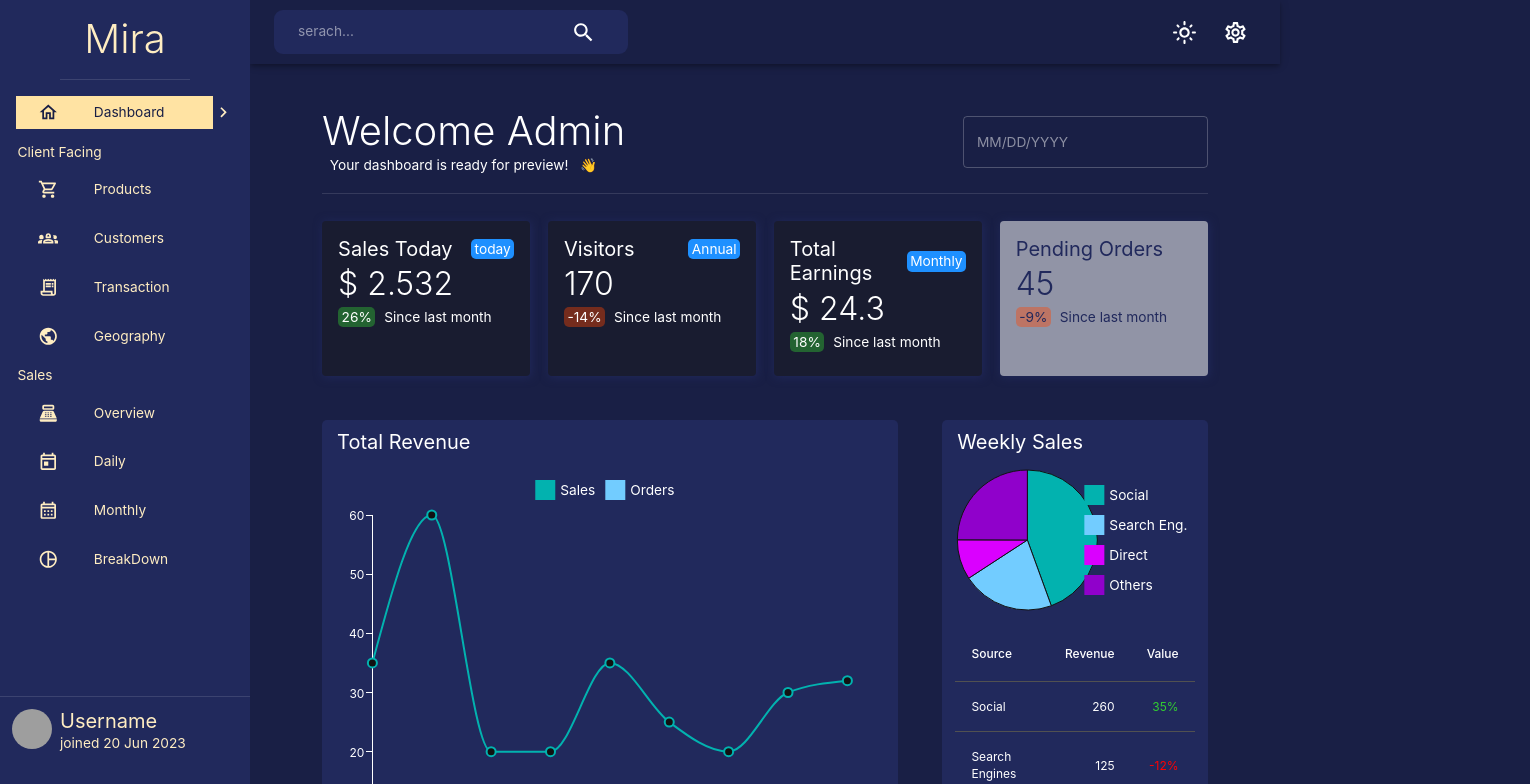
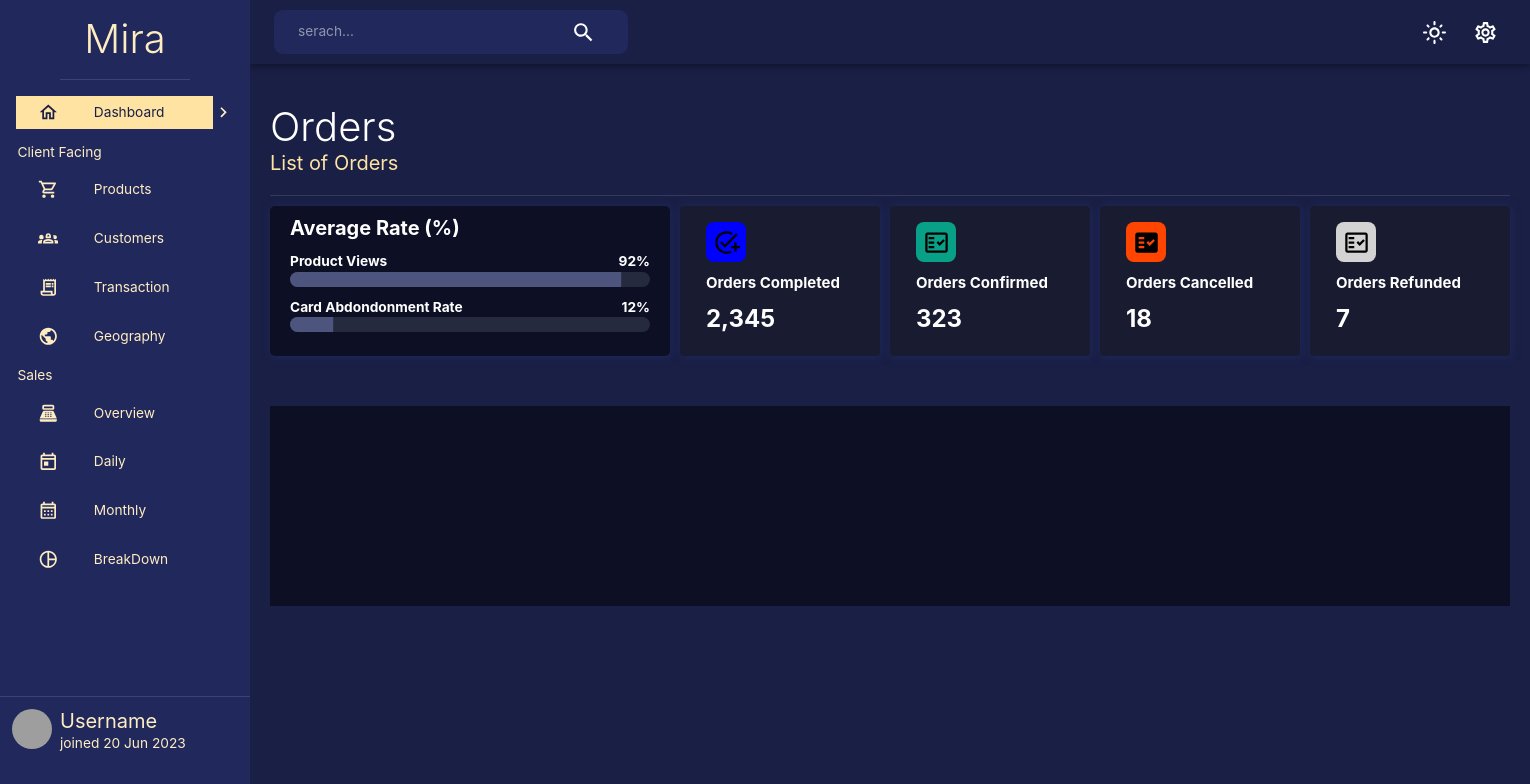
Before and after one commit to navneetthakor/miraadmin-app, a React (Create React App) app: page /Overview in a window 1280 px wide. Shown: the top 784 px of the page, 1530 px wide, since content can reach past the window. Built offline with nearby package versions, Linux system fonts and the light colour scheme; no server answers; grey boxes are pictures that could not be loaded.

Commit message:
sample Order.js completed

```diff
--- a/src/App.js
+++ b/src/App.js
@@ -22,6 +22,7 @@ import Transactions from "./scens/Transactions.js";
 import AddProduct from "./scens/AddProduct.js";
 import UpdateProduct from "./scens/UpdateProduct.js"
 import Products2 from "./scens/Products2.js";
+import Orders from "./scens/Orders.js"
 
 // ------------ Main Function -------------
 function App() {
@@ -41,6 +42,7 @@ function App() {
         <Route exact path="/Geography" element={<Products/>}/>
         <Route exact path="/AddProduct" element={<AddProduct/>}/>
         <Route exact path="/UpdateProduct" element={<UpdateProduct/>}/>
+        <Route exact path="/Overview" element={<Orders/>}/>
         <Route path="*" element={<Home/>}/>
       </Route>
     )
--- a/src/scens/Orders.js
+++ b/src/scens/Orders.js
@@ -1,20 +1,162 @@
 import { useTheme } from '@emotion/react'
-import { Box } from '@mui/material'
+import { Box, Card, CardContent, Grow, Icon, LinearProgress, Typography } from '@mui/material'
 import React from 'react'
+import FlexBetween from '../components/FlexBetween';
+import { AddTask, FactCheck, FactCheckOutlined } from '@mui/icons-material';
+import Header from '../components/Header';
+
+// preparing card
+const cards = [
+  {
+    icon: <AddTask sx={{width: "27px",height: "27px"}} />,
+    iconColor: "blue",
+    name: "Orders Completed",
+    number: "2,345"
+  },
+  {
+    icon: <FactCheckOutlined sx={{width: "27px",height: "27px"}} />,
+    iconColor: "#08a187",
+    name: "Orders Confirmed",
+    number: "323",
+  },
+  {
+    icon: <FactCheck sx={{width: "27px",height: "27px"}} />,
+    iconColor: "orangered",
+    name: "Orders Cancelled",
+    number: "18",
+  },
+  {
+    icon: <FactCheckOutlined sx={{width: "27px",height: "27px"}} />,
+    iconColor: "lightgray",
+    name: "Orders Refunded",
+    number: "7",
+  },
+]
 
 export default function Orders() {
     let tt = 0;
 
     // to use theme object
     const theme = useTheme();
+
+    // to put cards
+    //  to put the cards
+  const putCards = cards.map((iteam) => {
+    tt += 500;
+    return (
+      <Grow in="true" timeout={tt}>
+        <Card
+          key={iteam.header}
+          sx={{
+            height: "150px",
+            width: "200px",
+            backgroundColor: theme.palette.primary[800],
+            boxShadow: `1px 1px 10px ${theme.palette.background.alt} `,
+            ':hover': {
+              boxShadow: `1px 1px 3px 3px ${theme.palette.background.alt} `
+            }
+          }}
+        >
+          <CardContent
+          sx={{
+            display: "flex",
+            flexDirection: "column",
+            alignItems: "left",
+            marginLeft: "10px"
+          }}
+          >
+            <Box component={Icon} sx={{
+              background: `${iteam.iconColor}`,
+              color: "black",
+              width: "40px",
+              height: "40px",
+              borderRadius: "8px",
+              overflow: "hidden",
+              display: "flex",
+              alignItems: "center",
+              justifyContent: "center",
+              marginBottom: "10px"
+              }}>
+                {iteam.icon}
+            </Box>
+
+            <Typography sx={{ fontSize: "15px", fontWeight: "bold", marginBottom: "10px"}}>
+              {iteam.name}
+            </Typography>
+            <Typography variant="h3" sx={{  fontWeight: "bold" }}>
+              {iteam.number}
+            </Typography>
+
+          </CardContent>
+        </Card>
+      </Grow>
+    );
+  });
   return (
     <Box
     sx={{
-        border: "2px solid red",
-        background: theme.pallete.background.alt
+      padding: "40px 20px",
+    }}
+    >
+      {/* header */}
+      <Header primHeader="Orders" secHeader="List of Orders" />
+
+    {/* cards container */}
+    <Box
+    sx={{
+      paddingTop: "10px",
+      display: "flex",
+      gap: "10px",
+    }}
+    >
+      <Box
+      gap="10px"
+      sx={{
+        height: "150px",
+        width: "400px",
+        backgroundColor: theme.palette.primary[800],
+        boxShadow: `1px 1px 10px ${theme.palette.background.alt} `,
+        ':hover': {
+          boxShadow: `1px 1px 3px 3px ${theme.palette.background.alt} `
+        },
+        padding: "10px 20px",
+        borderRadius: "5px"
+      }}
+      >
+        <Typography variant='h4' fontWeight="bold" sx={{marginBottom: "10px"}}>Average Rate (%)</Typography>
+
+        <Box sx={{marginBottom: "10px"}}>
+        <FlexBetween>
+          <Typography fontWeight="bold">Product Views</Typography>
+          <Typography fontWeight="bold">92%</Typography>
+        </FlexBetween>
+        <LinearProgress sx={{borderRadius: "8px",height: "15px"}} variant='determinate' value={92}/>
+        </Box>
+
+        <Box>
+        <FlexBetween>
+          <Typography fontWeight="bold">Card Abdondonment Rate</Typography>
+          <Typography fontWeight="bold">12%</Typography>
+        </FlexBetween>
+        <LinearProgress sx={{borderRadius: "8px",height: "15px"}} variant='determinate' value={12}/>
+        </Box>
+      </Box>
+
+      {/* cards  */}
+      {putCards}
+    </Box>
+
+    {/* list of Products  */}
+    <Box
+    sx={{
+      backgroundColor: theme.palette.primary[800],
+      height:"200px",
+      marginTop:"50px"
     }}
     >
 
     </Box>
+
+    </Box>
   )
 }
```
